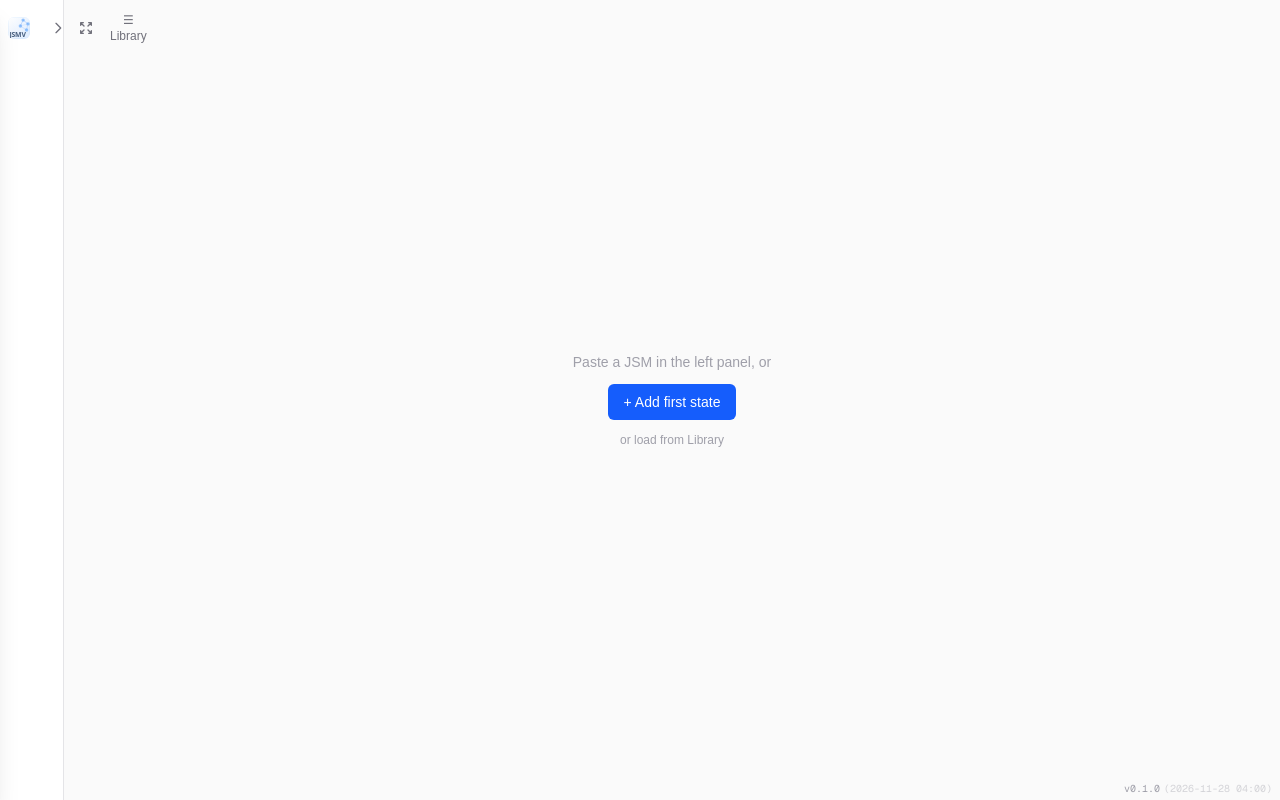
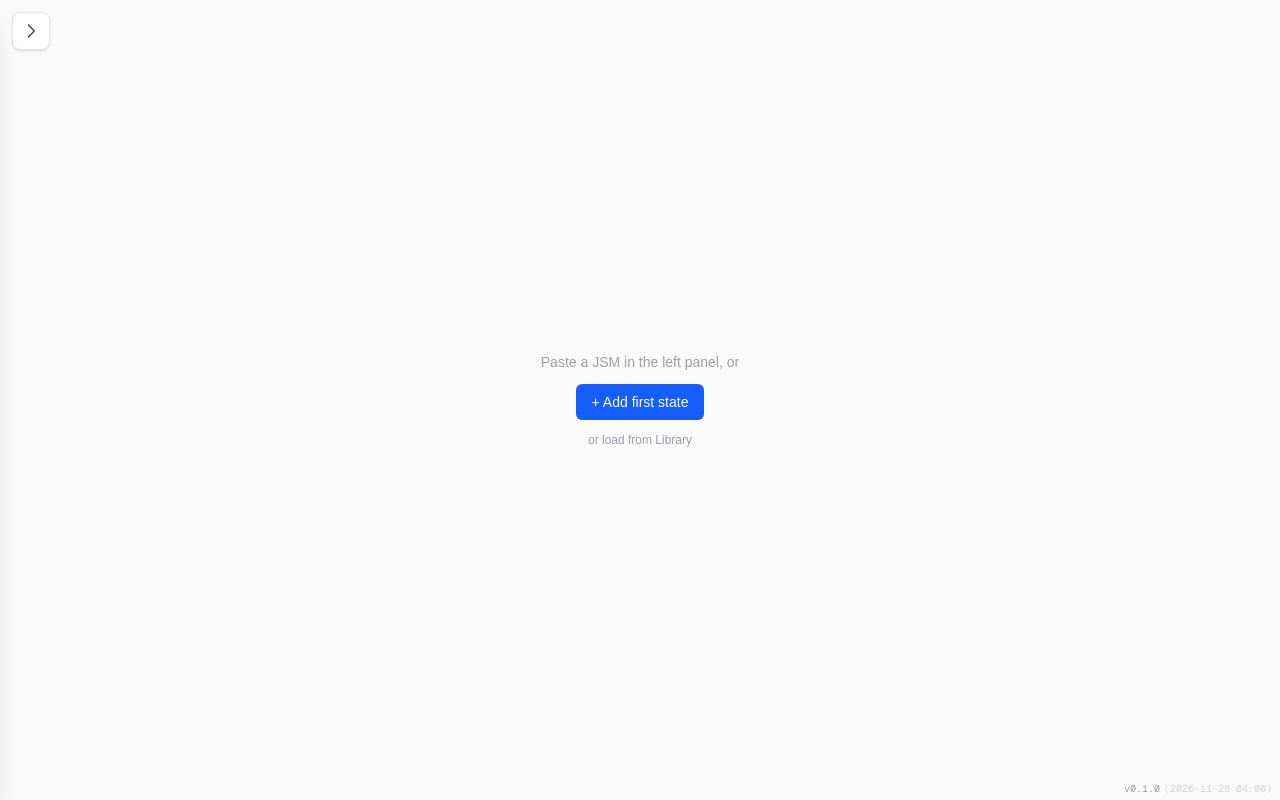
Before and after one commit to SillieA/state-machine-visualiser, a Next.js app: page / in a window 1280 px wide. Both pictures are taken after a click on the button 192 px from the left and 28 px from the top of the page. Built offline with nearby package versions, Linux system fonts and the light colour scheme.

Commit message:
Refactor sidebar: hide when minimized, show floating expand button

```diff
--- a/src/app/page.tsx
+++ b/src/app/page.tsx
@@ -69,7 +69,6 @@ export default function Home() {
         // Fullscreen sidebar mode
         <aside className="w-full h-full flex flex-col border-r border-zinc-200 bg-white p-4">
           <JsmInput
-            sidebarOpen={sidebarOpen}
             onToggleSidebar={() => setSidebarOpen(!sidebarOpen)}
             onToggleFullscreen={() => setFullscreenSidebar(false)}
             fullscreenMode
@@ -78,21 +77,32 @@ export default function Home() {
       ) : (
         // Normal layout
         <>
-          <aside
-            className={`flex shrink-0 flex-col border-r border-zinc-200 bg-white transition-all duration-300 ease-in-out ${
-              sidebarOpen ? 'w-80 p-4' : 'w-16 p-2'
-            }`}
-          >
+          {sidebarOpen && (
+            <aside className="w-80 shrink-0 flex flex-col border-r border-zinc-200 bg-white p-4 transition-all duration-300 ease-in-out">
               <JsmInput
-              sidebarOpen={sidebarOpen}
                 onToggleSidebar={() => setSidebarOpen(!sidebarOpen)}
                 onToggleFullscreen={() => setFullscreenSidebar(true)}
                 fullscreenMode={false}
               />
             </aside>
+          )}
 
           <main className="flex-1 overflow-hidden">
             <FlowChart />
+
+            {/* Floating sidebar toggle button */}
+            {!sidebarOpen && (
+              <button
+                onClick={() => setSidebarOpen(true)}
+                className="fixed top-3 left-3 z-40 p-2 bg-white text-zinc-600 hover:text-zinc-800 hover:bg-zinc-100 rounded-lg shadow-sm border border-zinc-200 transition-colors"
+                title="Open sidebar"
+                aria-label="Open sidebar"
+              >
+                <svg className="w-5 h-5" fill="none" stroke="currentColor" viewBox="0 0 24 24">
+                  <path strokeLinecap="round" strokeLinejoin="round" strokeWidth={2} d="M9 5l7 7-7 7" />
+                </svg>
+              </button>
+            )}
           </main>
 
           {showInspector && (
--- a/src/components/JsmInput.tsx
+++ b/src/components/JsmInput.tsx
@@ -5,13 +5,12 @@ import { ShareButton } from '@/components/ShareButton';
 import { exportJSM } from '@/lib/jsm/export';
 
 interface JsmInputProps {
-  sidebarOpen: boolean;
   onToggleSidebar: () => void;
   onToggleFullscreen: () => void;
   fullscreenMode: boolean;
 }
 
-export function JsmInput({ sidebarOpen, onToggleSidebar, onToggleFullscreen, fullscreenMode }: JsmInputProps) {
+export function JsmInput({ onToggleSidebar, onToggleFullscreen, fullscreenMode }: JsmInputProps) {
   const input = useStore(s => s.input);
   const error = useStore(s => s.error);
   const setInput = useStore(s => s.setInput);
@@ -39,18 +38,12 @@ export function JsmInput({ sidebarOpen, onToggleSidebar, onToggleFullscreen, ful
             <button
               onClick={onToggleSidebar}
               className="p-1 text-zinc-500 hover:text-zinc-800 hover:bg-zinc-100 rounded transition-colors"
-              title={sidebarOpen ? 'Collapse sidebar' : 'Expand sidebar'}
-              aria-label={sidebarOpen ? 'Collapse sidebar' : 'Expand sidebar'}
+              title="Collapse sidebar"
+              aria-label="Collapse sidebar"
             >
-              {sidebarOpen ? (
               <svg className="w-4 h-4" fill="none" stroke="currentColor" viewBox="0 0 24 24">
                 <path strokeLinecap="round" strokeLinejoin="round" strokeWidth={2} d="M15 19l-7-7 7-7" />
               </svg>
-              ) : (
-                <svg className="w-4 h-4" fill="none" stroke="currentColor" viewBox="0 0 24 24">
-                  <path strokeLinecap="round" strokeLinejoin="round" strokeWidth={2} d="M9 5l7 7-7 7" />
-                </svg>
-              )}
             </button>
           )}
 
@@ -80,8 +73,6 @@ export function JsmInput({ sidebarOpen, onToggleSidebar, onToggleFullscreen, ful
         </div>
       </div>
 
-      {sidebarOpen && (
-        <>
       <textarea
         className="flex-1 resize-none rounded-md border border-zinc-300 bg-zinc-50 p-3 font-mono text-xs text-zinc-800 focus:border-blue-400 focus:outline-none focus:ring-1 focus:ring-blue-400"
         placeholder='{ "start": "Pending", "states": [...] }'
@@ -117,8 +108,6 @@ export function JsmInput({ sidebarOpen, onToggleSidebar, onToggleFullscreen, ful
           </>
         )}
       </div>
-        </>
-      )}
     </div>
   );
 }
```
Lines whose indentation alone changed are shown as unchanged.
